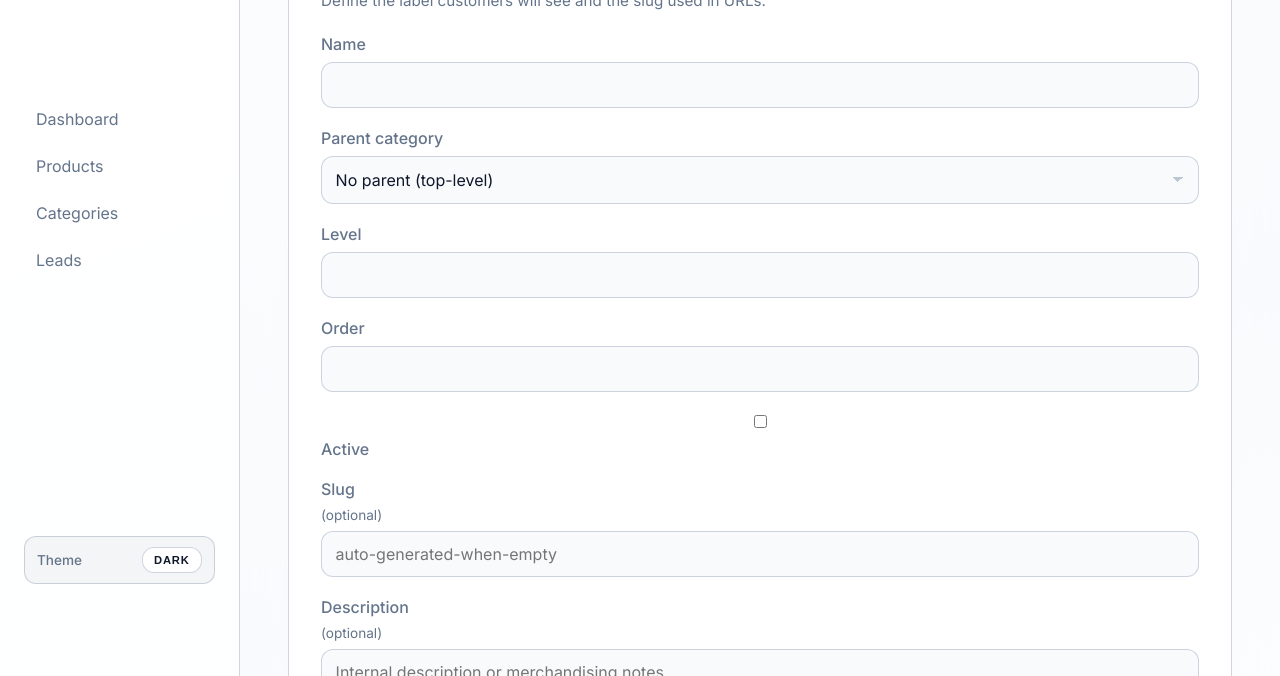
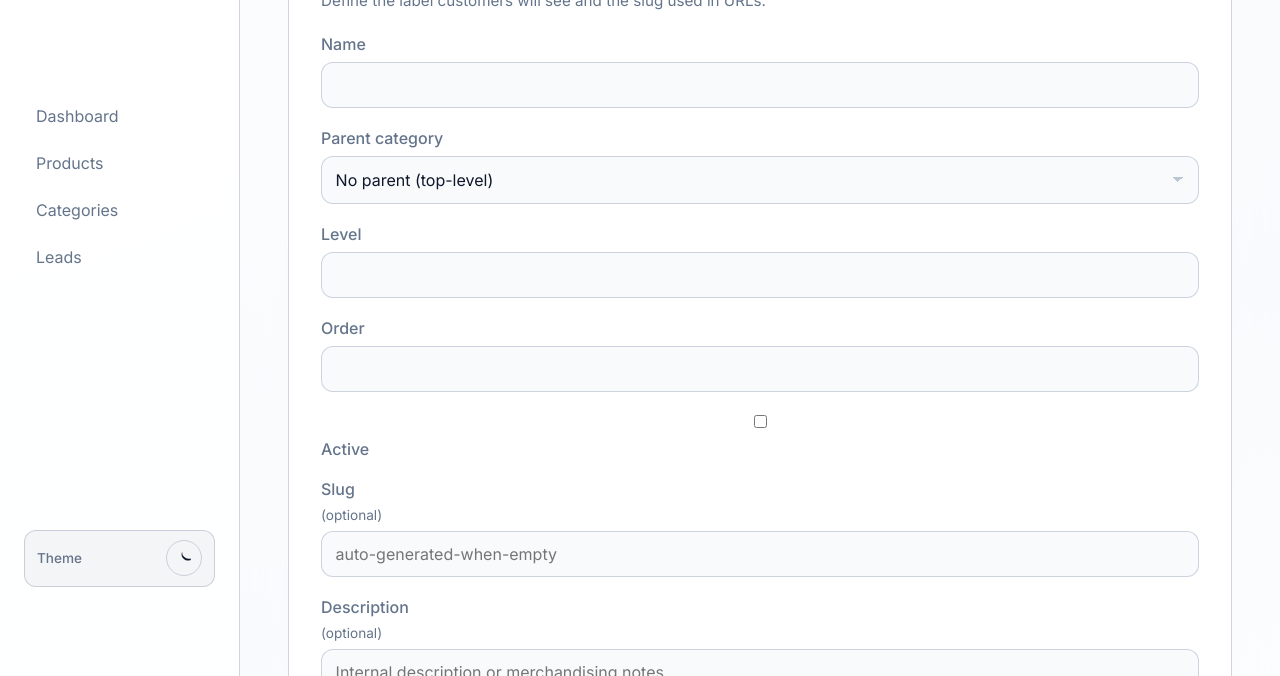
Before and after one commit to AbdulkadirEroglu/site_1, a Python web app: template app/templates/admin/category_form.html in a window 1280 px wide. Shown: the part 216-892 px from the top of the page. Run offline with Jinja, Linux system fonts and the light colour scheme; the template is opened without the code that fills it, so the values that code supplies are empty.

Commit message:
Some theme work

```diff
--- a/app/static/css/admin.css
+++ b/app/static/css/admin.css
@@ -242,10 +242,11 @@ body.admin-body.theme-dark .btn.danger {
 }
 
 .theme-toggle {
-    padding: 0.4rem 0.7rem;
-    border-radius: 12px;
+    width: 36px;
+    height: 36px;
+    border-radius: 50%;
     border: 1px solid var(--border);
-    background: var(--surface);
+    background: transparent;
     color: var(--text);
     display: grid;
     place-items: center;
@@ -255,14 +256,26 @@ body.admin-body.theme-dark .btn.danger {
 
 .theme-toggle:hover {
     transform: translateY(-1px);
-    box-shadow: 0 12px 20px -16px rgba(15, 23, 42, 0.6);
+    background: rgba(14, 165, 233, 0.12);
+    border-color: rgba(14, 165, 233, 0.45);
+    box-shadow: 0 12px 20px -16px rgba(15, 23, 42, 0.35);
 }
 
 .theme-icon {
-    font-size: 0.7rem;
-    font-weight: 700;
-    letter-spacing: 0.08em;
-    text-transform: uppercase;
+    width: 18px;
+    height: 18px;
+}
+
+.theme-icon-sun {
+    display: none;
+}
+
+body.admin-body.theme-dark .theme-icon-sun {
+    display: block;
+}
+
+body.admin-body.theme-dark .theme-icon-moon {
+    display: none;
 }
 
 .admin-sidebar .nav-link {
--- a/app/static/js/admin.js
+++ b/app/static/js/admin.js
@@ -3,15 +3,11 @@ const initAdminThemeToggle = () => {
     if (!toggle) return;
 
     const storageKey = 'admin-theme';
-    const icon = toggle.querySelector('[data-theme-icon]');
     const apply = (mode) => {
         const isDark = mode === 'dark';
         document.body.classList.toggle('theme-dark', isDark);
         toggle.setAttribute('aria-pressed', isDark ? 'true' : 'false');
         toggle.setAttribute('aria-label', isDark ? 'Switch to light theme' : 'Switch to dark theme');
-        if (icon) {
-            icon.textContent = isDark ? 'Light' : 'Dark';
-        }
     };
 
     let current = window.localStorage.getItem(storageKey) || 'light';
--- a/app/templates/admin/partials/sidebar.html
+++ b/app/templates/admin/partials/sidebar.html
@@ -15,7 +15,13 @@
     <div class="theme-toggle-row">
         <span class="theme-toggle-label">Theme</span>
         <button class="theme-toggle" type="button" aria-label="Toggle dark theme" data-theme-toggle>
-            <span class="theme-icon" data-theme-icon aria-hidden="true">Dark</span>
+            <span class="sr-only">Toggle theme</span>
+            <svg class="theme-icon theme-icon-moon" aria-hidden="true" viewBox="0 0 24 24">
+                <path d="M21 14.5a8.5 8.5 0 0 1-11.5-11 8.7 8.7 0 0 0 9.5 9.5 8.4 8.4 0 0 0 2-.25Z" fill="currentColor"/>
+            </svg>
+            <svg class="theme-icon theme-icon-sun" aria-hidden="true" viewBox="0 0 24 24">
+                <path d="M12 4.5a1 1 0 0 1 1 1V7a1 1 0 1 1-2 0V5.5a1 1 0 0 1 1-1Zm0 11a3.5 3.5 0 1 0 0-7 3.5 3.5 0 0 0 0 7Zm6.5-3.5a1 1 0 0 1 1-1H21a1 1 0 1 1 0 2h-1.5a1 1 0 0 1-1-1ZM5.5 12a1 1 0 0 1-1 1H3a1 1 0 1 1 0-2h1.5a1 1 0 0 1 1 1Zm11.16-5.66a1 1 0 0 1 1.41 0l1.06 1.06a1 1 0 1 1-1.41 1.41L16.66 7.75a1 1 0 0 1 0-1.41ZM4.87 18.13a1 1 0 0 1 1.41 0l1.06 1.06a1 1 0 1 1-1.41 1.41l-1.06-1.06a1 1 0 0 1 0-1.41Zm12.72 1.06a1 1 0 0 1 0-1.41l1.06-1.06a1 1 0 1 1 1.41 1.41l-1.06 1.06a1 1 0 0 1-1.41 0ZM4.87 5.87a1 1 0 0 1 1.41 0l1.06 1.06a1 1 0 1 1-1.41 1.41L4.87 7.28a1 1 0 0 1 0-1.41Z" fill="currentColor"/>
+            </svg>
         </button>
     </div>
     <form method="post" action="/admin/logout">
```
